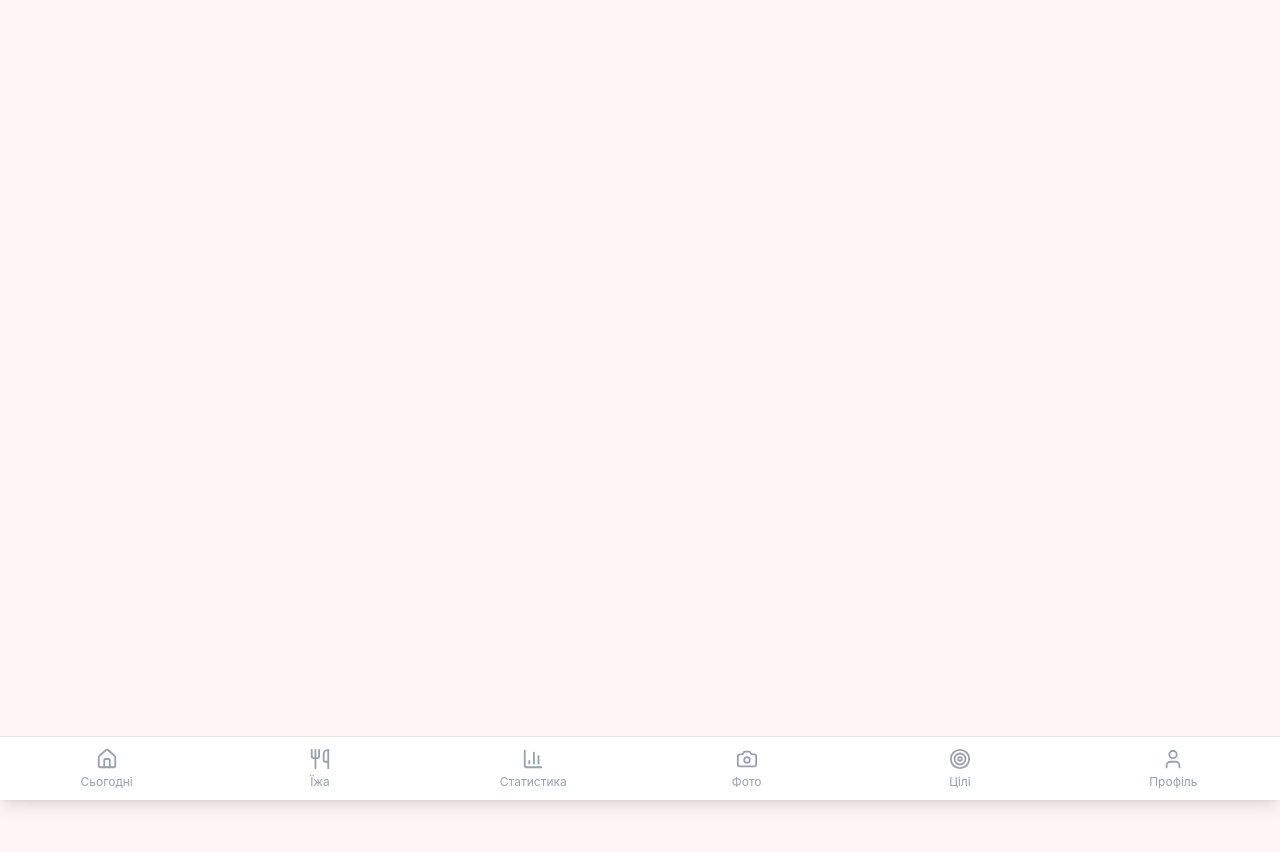
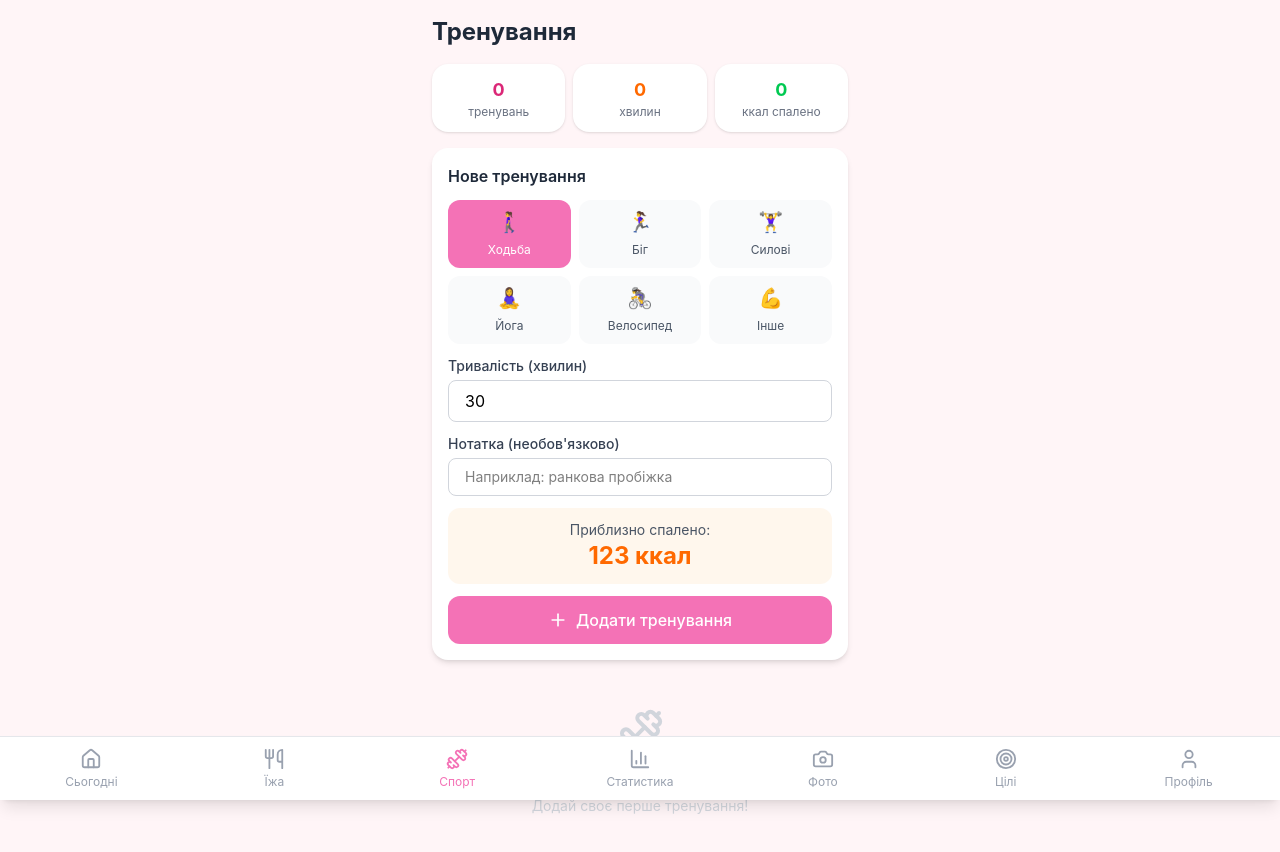
Before and after one commit to aikurshavel-max/fitness-app, a React (Vite) app: page /workouts in a window 1280 px wide. Shown: the top 852 px of the page. Before the commit the page ends 800 px from the top, so only its background shows below. Built offline with nearby package versions, Linux system fonts and the light colour scheme.

Commit message:
Крок 6: Створено сторінку тренувань з розрахунком калорій

```diff
--- a/src/App.tsx
+++ b/src/App.tsx
@@ -6,6 +6,7 @@ import Stats from './pages/Stats';
 import Goals from './pages/Goals';
 import Profile from './pages/Profile';
 import Photos from './pages/Photos';
+import Workouts from './pages/Workouts';
 import BottomNav from './components/BottomNav';
 import { db } from './db/database';
 
@@ -22,6 +23,7 @@ export default function App() {
         <Routes>
           <Route path="/" element={<Dashboard />} />
           <Route path="/diary" element={<FoodDiary />} />
+          <Route path="/workouts" element={<Workouts />} />
           <Route path="/stats" element={<Stats />} />
           <Route path="/photos" element={<Photos />} />
           <Route path="/goals" element={<Goals />} />
--- a/src/components/BottomNav.tsx
+++ b/src/components/BottomNav.tsx
@@ -1,9 +1,10 @@
 import { NavLink } from 'react-router-dom';
-import { Home, Utensils, BarChart3, Target, User, Camera } from 'lucide-react';
+import { Home, Utensils, BarChart3, Target, User, Camera, Dumbbell } from 'lucide-react';
 
 const navItems = [
   { to: '/', label: 'Сьогодні', icon: Home },
   { to: '/diary', label: 'Їжа', icon: Utensils },
+  { to: '/workouts', label: 'Спорт', icon: Dumbbell },
   { to: '/stats', label: 'Статистика', icon: BarChart3 },
   { to: '/photos', label: 'Фото', icon: Camera },
   { to: '/goals', label: 'Цілі', icon: Target },
--- a/src/db/database.ts
+++ b/src/db/database.ts
@@ -91,14 +91,14 @@ export class FitnessDatabase extends Dexie {
 
   constructor() {
     super('fitness-app');
-    this.version(1).stores({
+    this.version(2).stores({
       userProfile: '++id',
       foodItems: '++id, name, source',
       foodEntries: '++id, date, meal',
       weightEntries: '++id, date',
       waterLogs: '++id, date',
       photoEntries: '++id, date',
-      workoutLogs: '++id, date, type',
+      workoutLogs: '++id, date, type, createdAt',
       userGoals: '++id, type, isActive',
     });
   }
--- /dev/null
+++ b/src/pages/Workouts.tsx
@@ -0,0 +1,194 @@
+import { useState, useEffect, useCallback } from 'react';
+import { db } from '../db/database';
+import { Dumbbell, Trash2, Plus, Flame } from 'lucide-react';
+
+type WorkoutType = 'walking' | 'running' | 'strength' | 'yoga' | 'cycling' | 'other';
+
+const workoutTypes: { type: WorkoutType; label: string; icon: string; met: number }[] = [
+  { type: 'walking', label: 'Ходьба', icon: '🚶‍♀️', met: 3.5 },
+  { type: 'running', label: 'Біг', icon: '🏃‍♀️', met: 7.0 },
+  { type: 'strength', label: 'Силові', icon: '🏋️‍♀️', met: 5.0 },
+  { type: 'yoga', label: 'Йога', icon: '🧘‍♀️', met: 2.5 },
+  { type: 'cycling', label: 'Велосипед', icon: '🚴‍♀️', met: 6.0 },
+  { type: 'other', label: 'Інше', icon: '💪', met: 4.0 },
+];
+
+export default function Workouts() {
+  const [selectedType, setSelectedType] = useState<WorkoutType>('walking');
+  const [durationMin, setDurationMin] = useState(30);
+  const [notes, setNotes] = useState('');
+  const [workouts, setWorkouts] = useState<any[]>([]);
+  const [userWeight, setUserWeight] = useState(70);
+
+  const today = new Date().toISOString().split('T')[0];
+
+  const loadWorkouts = useCallback(async () => {
+    const entries = await db.workoutLogs.orderBy('createdAt').reverse().toArray();
+    setWorkouts(entries);
+  }, []);
+
+  useEffect(() => {
+    loadWorkouts();
+    db.userProfile.toArray().then((profiles) => {
+      if (profiles.length > 0) {
+        setUserWeight(profiles[0].currentWeightKg);
+      }
+    });
+  }, [loadWorkouts]);
+
+  const handleAddWorkout = async () => {
+    try {
+      const workoutType = workoutTypes.find((w) => w.type === selectedType)!;
+      const caloriesBurned = Math.round(workoutType.met * userWeight * (durationMin / 60));
+
+      await db.workoutLogs.add({
+        date: today,
+        type: selectedType,
+        durationMin,
+        caloriesBurned,
+        notes: notes || undefined,
+        createdAt: new Date().toISOString(),
+      });
+
+      setNotes('');
+      setDurationMin(30);
+      await loadWorkouts();
+    } catch (error) {
+      console.error('Помилка додавання тренування:', error);
+      alert('Помилка додавання тренування. Перевір консоль.');
+    }
+  };
+
+  const handleDelete = async (id: number) => {
+    await db.workoutLogs.delete(id);
+    await loadWorkouts();
+  };
+
+  const totalCalories = workouts.reduce((acc, w) => acc + w.caloriesBurned, 0);
+  const totalDuration = workouts.reduce((acc, w) => acc + w.durationMin, 0);
+  const totalWorkouts = workouts.length;
+
+  return (
+    <div className="p-4 max-w-md mx-auto">
+      <h1 className="text-2xl font-bold text-gray-800 mb-4">Тренування</h1>
+
+      <div className="grid grid-cols-3 gap-2 mb-4">
+        <div className="bg-white rounded-2xl shadow-sm p-3 text-center">
+          <p className="text-lg font-bold text-primary-dark">{totalWorkouts}</p>
+          <p className="text-xs text-gray-500">тренувань</p>
+        </div>
+        <div className="bg-white rounded-2xl shadow-sm p-3 text-center">
+          <p className="text-lg font-bold text-orange-500">{totalDuration}</p>
+          <p className="text-xs text-gray-500">хвилин</p>
+        </div>
+        <div className="bg-white rounded-2xl shadow-sm p-3 text-center">
+          <p className="text-lg font-bold text-green-500">{totalCalories}</p>
+          <p className="text-xs text-gray-500">ккал спалено</p>
+        </div>
+      </div>
+
+      <div className="bg-white rounded-2xl shadow-md p-4 mb-4">
+        <h2 className="font-semibold text-gray-800 mb-3">Нове тренування</h2>
+
+        <div className="grid grid-cols-3 gap-2 mb-3">
+          {workoutTypes.map((workout) => (
+            <button
+              key={workout.type}
+              onClick={() => setSelectedType(workout.type)}
+              className={`p-2 rounded-xl text-center transition-colors ${
+                selectedType === workout.type
+                  ? 'bg-primary text-white'
+                  : 'bg-gray-50 text-gray-600 hover:bg-pink-50'
+              }`}
+            >
+              <span className="text-xl block">{workout.icon}</span>
+              <span className="text-xs">{workout.label}</span>
+            </button>
+          ))}
+        </div>
+
+        <div className="mb-3">
+          <label className="block text-sm font-medium text-gray-700 mb-1">
+            Тривалість (хвилин)
+          </label>
+          <input
+            type="number"
+            value={durationMin}
+            onChange={(e) => setDurationMin(Number(e.target.value))}
+            className="w-full px-4 py-2 border border-gray-300 rounded-lg focus:outline-none focus:ring-2 focus:ring-primary"
+            min={1}
+            max={300}
+          />
+        </div>
+
+        <div className="mb-3">
+          <label className="block text-sm font-medium text-gray-700 mb-1">
+            Нотатка (необов'язково)
+          </label>
+          <input
+            type="text"
+            value={notes}
+            onChange={(e) => setNotes(e.target.value)}
+            className="w-full px-4 py-2 border border-gray-300 rounded-lg focus:outline-none focus:ring-2 focus:ring-primary text-sm"
+            placeholder="Наприклад: ранкова пробіжка"
+          />
+        </div>
+
+        <div className="bg-orange-50 rounded-xl p-3 text-center mb-3">
+          <p className="text-sm text-gray-600">Приблизно спалено:</p>
+          <p className="text-2xl font-bold text-orange-500">
+            {Math.round(workoutTypes.find((w) => w.type === selectedType)!.met * userWeight * (durationMin / 60))} ккал
+          </p>
+        </div>
+
+        <button
+          onClick={handleAddWorkout}
+          className="w-full bg-primary text-white py-3 rounded-xl font-medium hover:bg-primary-dark transition-colors flex items-center justify-center gap-2"
+        >
+          <Plus size={20} />
+          Додати тренування
+        </button>
+      </div>
+
+      <div className="space-y-2">
+        {workouts.map((workout) => {
+          const workoutInfo = workoutTypes.find((w) => w.type === workout.type);
+          return (
+            <div key={workout.id} className="bg-white rounded-xl shadow-sm p-3 flex items-center justify-between">
+              <div className="flex items-center gap-3">
+                <span className="text-2xl">{workoutInfo?.icon}</span>
+                <div>
+                  <p className="font-medium text-gray-800">{workoutInfo?.label}</p>
+                  <p className="text-xs text-gray-500">
+                    {workout.durationMin} хв • {workout.date}
+                    {workout.notes && ` • ${workout.notes}`}
+                  </p>
+                </div>
+              </div>
+              <div className="flex items-center gap-2">
+                <span className="text-sm text-orange-500 flex items-center gap-1">
+                  <Flame size={14} />
+                  {workout.caloriesBurned}
+                </span>
+                <button
+                  onClick={() => handleDelete(workout.id!)}
+                  className="text-gray-400 hover:text-red-500 transition-colors"
+                >
+                  <Trash2 size={16} />
+                </button>
+              </div>
+            </div>
+          );
+        })}
+      </div>
+
+      {workouts.length === 0 && (
+        <div className="text-center py-8">
+          <Dumbbell size={48} className="text-gray-300 mx-auto mb-3" />
+          <p className="text-gray-400">Ще немає тренувань</p>
+          <p className="text-gray-300 text-sm mt-1">Додай своє перше тренування!</p>
+        </div>
+      )}
+    </div>
+  );
+}
```
